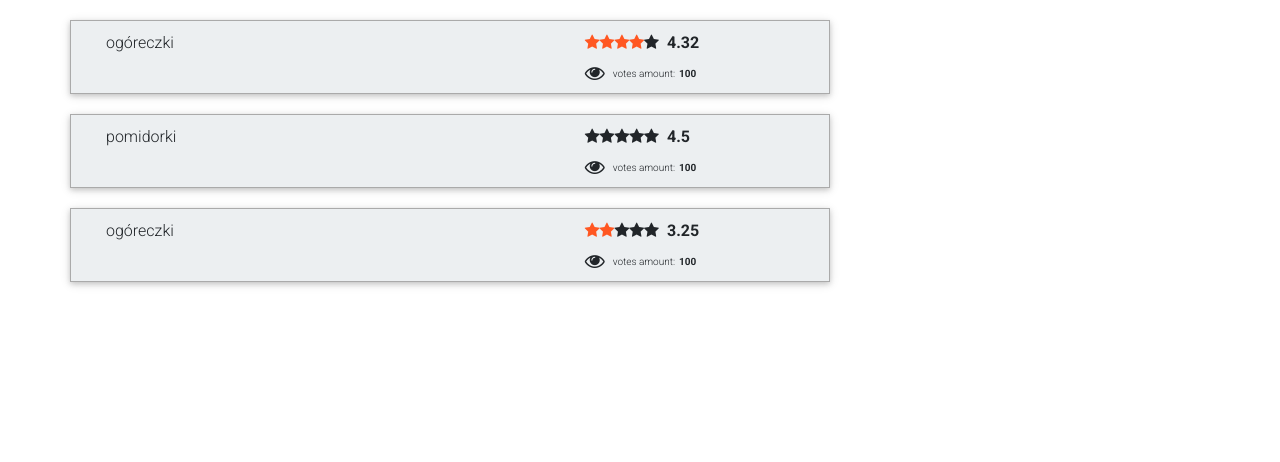
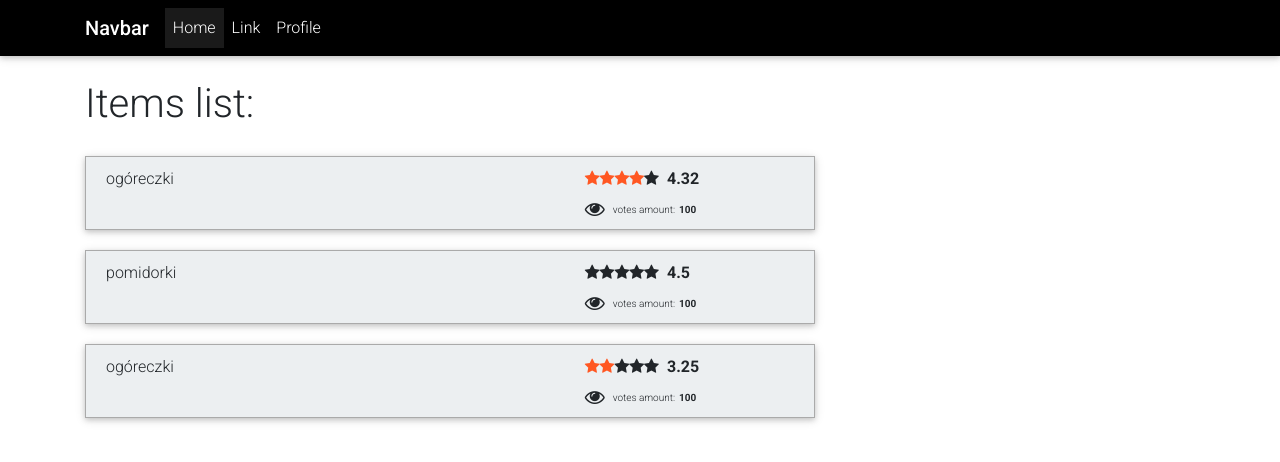
Before and after one commit to kossowski-203908/srompare, a React (Create React App) app in the folder frontend/: page / in a window 1280 px wide. Shown: the top 462 px of the page. Built offline with nearby package versions, Linux system fonts and the light colour scheme.

Commit message:
header component

```diff
--- a/frontend/src/App.js
+++ b/frontend/src/App.js
@@ -6,13 +6,18 @@ import ItemsList from './containers/ItemList/Itemslist';
 import '../node_modules/bootstrap/dist/css/bootstrap.css';
 import '../node_modules/font-awesome/css/font-awesome.min.css';
 import '../node_modules/mdbreact/dist/css/mdb.css';
+import { Container } from 'mdbreact';
+import Header from "./components/header/Header";
 
 class App extends Component {
     render() {
         return (
             <Provider store={store}>
-                <div className="container">
-                    <ItemsList/>
+                <div>
+                    <Header/>
+                    <Container>
+                        <ItemsList/>
+                    </Container>
                 </div>
             </Provider>
         );
--- /dev/null
+++ b/frontend/src/components/header/Header.js
@@ -0,0 +1,55 @@
+import React, { Component } from 'react';
+import { Navbar, NavbarBrand, NavbarNav, NavbarToggler, Collapse, NavItem, NavLink, Container } from 'mdbreact';
+import { BrowserRouter as Router } from 'react-router-dom';
+
+export default class Header extends Component {
+
+    state = {
+        collapse: false,
+        isWideEnough: false,
+    };
+
+    constructor(props) {
+        super(props);
+
+        this.onClick = this.onClick.bind(this);
+    }
+
+    onClick(){
+        this.setState({
+            collapse: !this.state.collapse,
+        });
+    }
+    render() {
+        return (
+            <div>
+                <header>
+                    <Router>
+                        <Navbar color="black" dark expand="md" scrolling>
+                            <Container>
+                                <NavbarBrand href="/">
+                                    <strong>Navbar</strong>
+                                </NavbarBrand>
+                                { !this.state.isWideEnough && <NavbarToggler onClick = { this.onClick } />}
+                                <Collapse isOpen = { this.state.collapse } navbar>
+                                    <NavbarNav left>
+                                        <NavItem active>
+                                            <NavLink to="#">Home</NavLink>
+                                        </NavItem>
+                                        <NavItem>
+                                            <NavLink to="#">Link</NavLink>
+                                        </NavItem>
+                                        <NavItem>
+                                            <NavLink to="#">Profile</NavLink>
+                                        </NavItem>
+                                    </NavbarNav>
+                                </Collapse>
+                            </Container>
+                        </Navbar>
+                    </Router>
+                </header>
+
+            </div>
+        );
+    }
+}
--- a/frontend/src/containers/Item/Item.js
+++ b/frontend/src/containers/Item/Item.js
@@ -24,7 +24,8 @@ class Item extends Component {
         let { item } = this.props;
 
         return (
-            <li className="item row z-depth-1 blue-grey lighten-5">
+            <li className="item z-depth-1 blue-grey lighten-5">
+                <div className="row">
                     <div className="name col-md-8">{item.name}</div>
                     <div className="grade col-md-4">
                         <div className="rate mb-2">
@@ -40,6 +41,7 @@ class Item extends Component {
                         </span>
                         </div>
                     </div>
+                </div>
             </li>
         );
     }
--- a/frontend/src/containers/ItemList/Itemslist.js
+++ b/frontend/src/containers/ItemList/Itemslist.js
@@ -9,6 +9,7 @@ class Itemslist extends Component {
         let {items} = this.props;
         return (
             <div className="row">
+                <h1 className="col-md-12 mt-4">Items list:</h1>
                 <ul className="itemsList col-md-8">
                     {items.map( e => {
                         return(<Item item={e} key={e.id} />);
```
Lines whose indentation alone changed are shown as unchanged.
